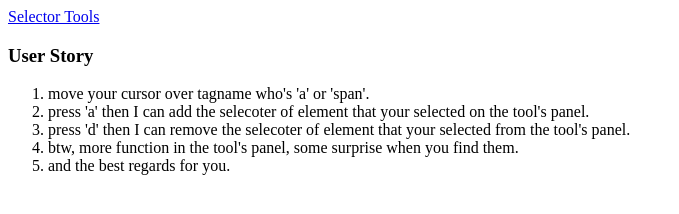
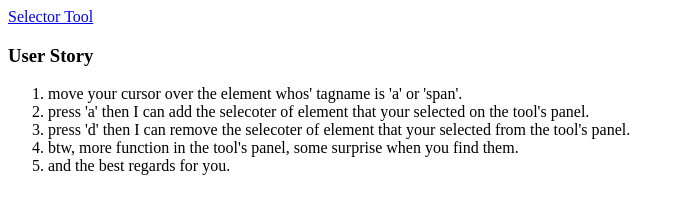
Before and after one commit to nkrajan/JSTools, a plain HTML site: page selectorTool/index.html in a window 1280 px wide. Shown: the whole page, without its empty margins (0-679 px from the left). Drawn offline with Linux system fonts and the light colour scheme.

Commit message:
modify tools to tool

```diff
--- a/selectorTool/index.html
+++ b/selectorTool/index.html
@@ -5,11 +5,11 @@
     <title>Add Bookmark toolbar</title>
 </head>
 <body>
-    <a title="In FF, drag me to bookmark toolbar" href="javascript:window.selectorTools||(function(){var a=document.createElement('script');a.src='http://1950195.github.com/JSTools/selectorTool/index.js?r='+Math.random();document.body.appendChild(a)})();void(0)">Selector Tools</a>
+    <a title="In FF, drag me to bookmark toolbar" href="javascript:window.selectorTools||(function(){var a=document.createElement('script');a.src='http://1950195.github.com/JSTools/selectorTool/index.js?r='+Math.random();document.body.appendChild(a)})();void(0)">Selector Tool</a>
     <br />
     <h3>User Story</h3>
     <ol>
-        <li>move your cursor over tagname who's 'a' or 'span'.</li>
+        <li>move your cursor over the element whos' tagname is 'a' or 'span'.</li>
         <li>press 'a' then I can add the selecoter of element that your selected on the tool's panel.</li>
         <li>press 'd' then I can remove the selecoter of element that your selected from the tool's panel.</li>
         <li>btw, more function in the tool's panel, some surprise when you find them.</li>
```
